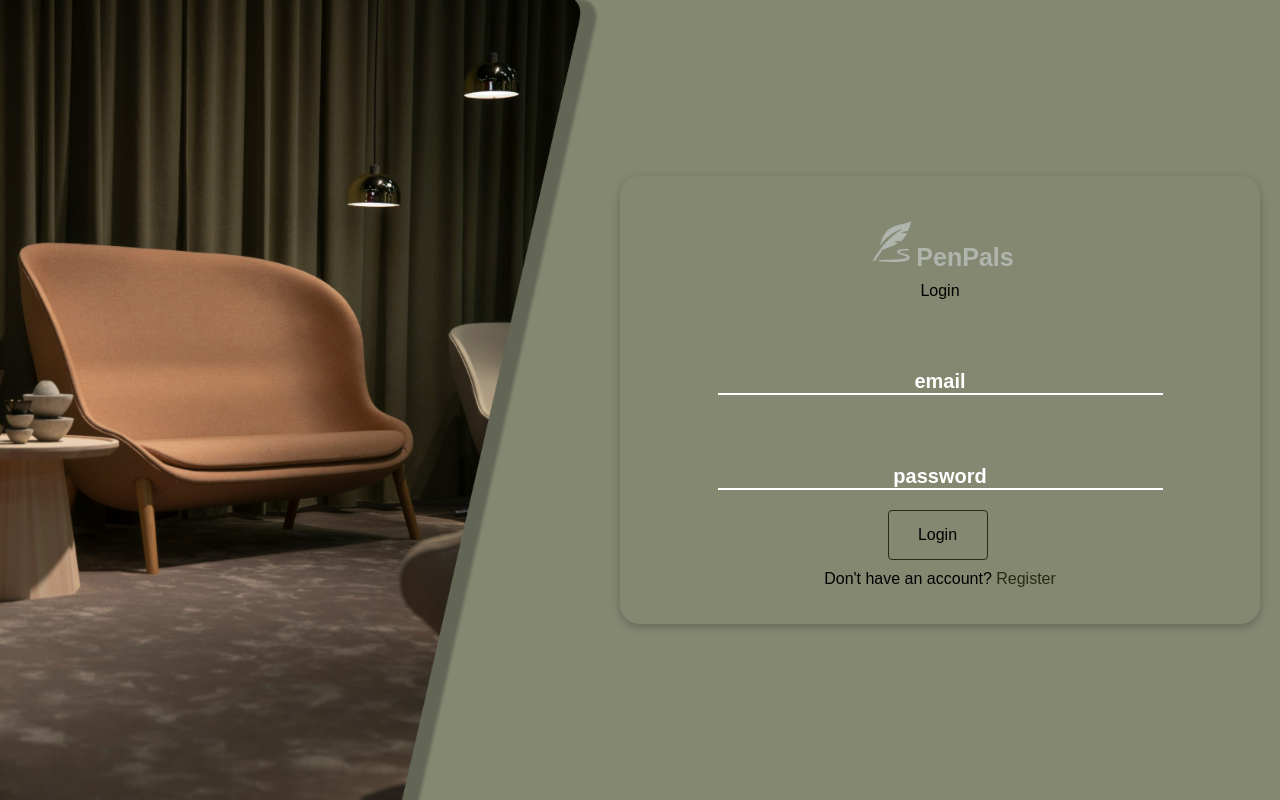
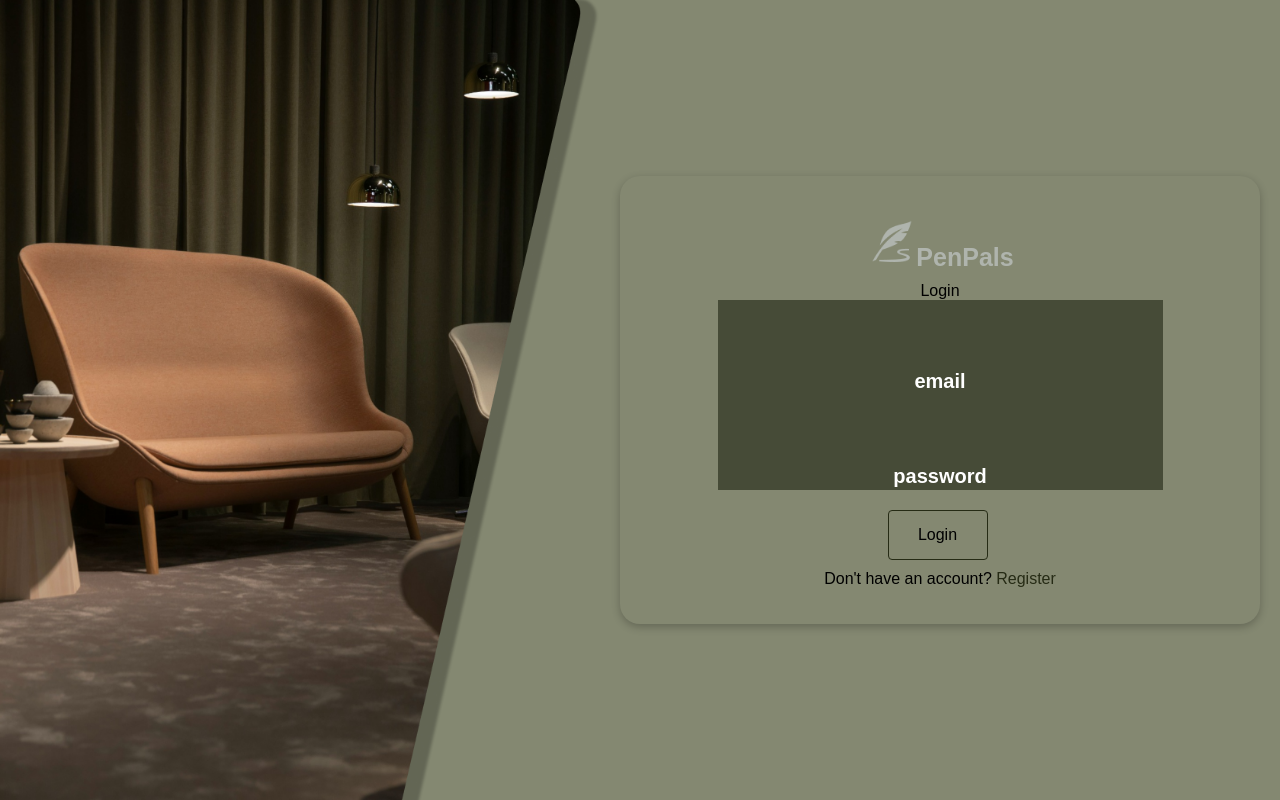
Before and after one commit to Kerboble/Pen-Pals, a React (Vite) app: page /login in a window 1280 px wide. Built offline with nearby package versions, Linux system fonts and the light colour scheme; no server answers.

Commit message:
css update

```diff
--- a/src/styles.scss
+++ b/src/styles.scss
@@ -70,8 +70,10 @@ form {
 .input-form {
     padding: 70px 90px 0px;
     border: none;
-    border-bottom: 2px solid white;
-    background-color: transparent;
+    // border-bottom: 2px solid white;// remove
+    border-bottom: 2px solid #464b37;  // add
+    // background-color: transparent; // remove
+    background-color: #464b37 !important; // add
     font-size: 20px;
     color: #AFB4AD;
     text-align: center;
@@ -84,6 +86,7 @@ form {
       outline: none;
     }
   }
+
 
   .signup-button {
     outline: 0;
```
